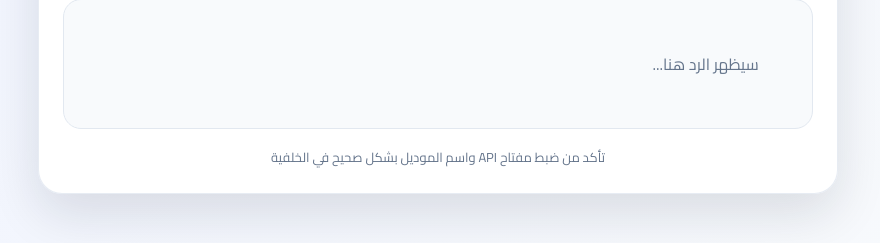
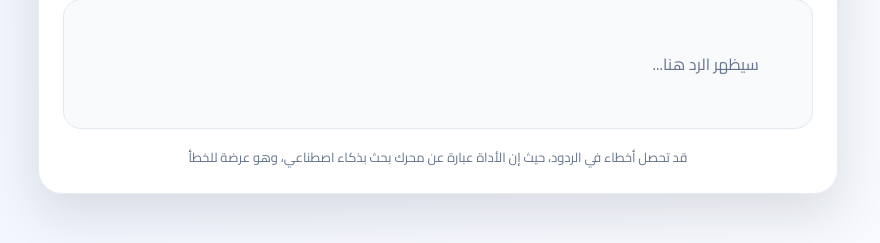
Before and after one commit to maf1250/test, a Flask app: page / in a window 1280 px wide. Shown: the part 557-800 px from the top of the page, without its empty margins (202-1082 px from the left). Run offline with Flask 3, Linux system fonts and the light colour scheme.

Commit message:
Update index.html

```diff
--- a/templates/index.html
+++ b/templates/index.html
@@ -250,8 +250,7 @@
       </div>
 
       <div class="footer-note">
-        تأكد من ضبط مفتاح API واسم الموديل بشكل صحيح في الخلفية
-      </div>
+قد تحصل أخطاء في الردود، حيث إن الأداة عبارة عن محرك بحث بذكاء اصطناعي، وهو عرضة للخطأ      </div>
     </div>
   </div>
 
```
